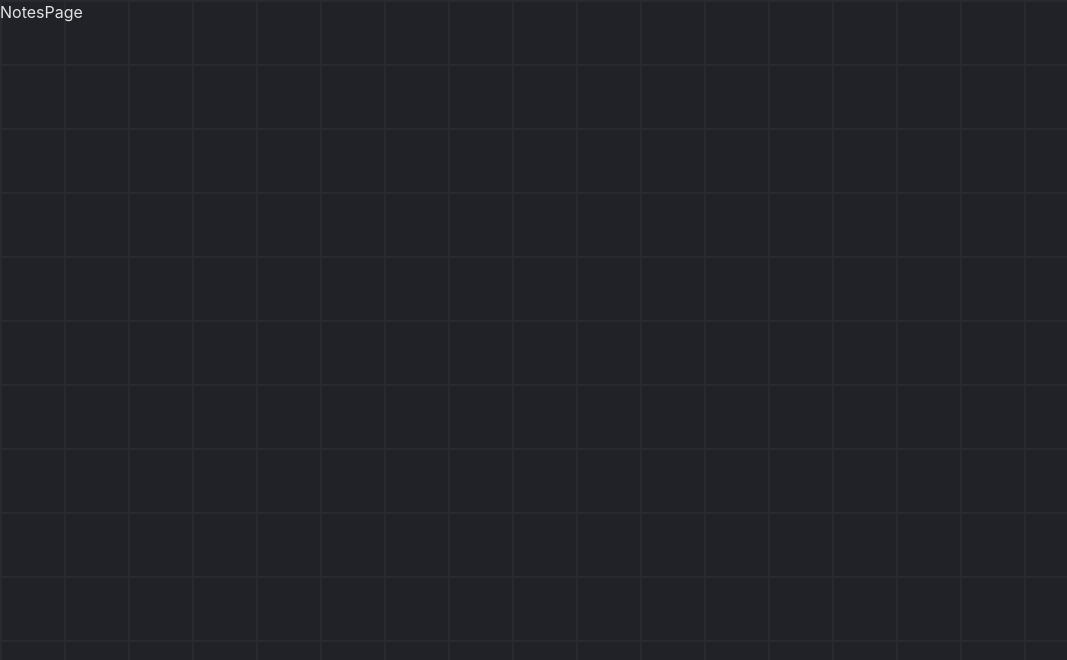
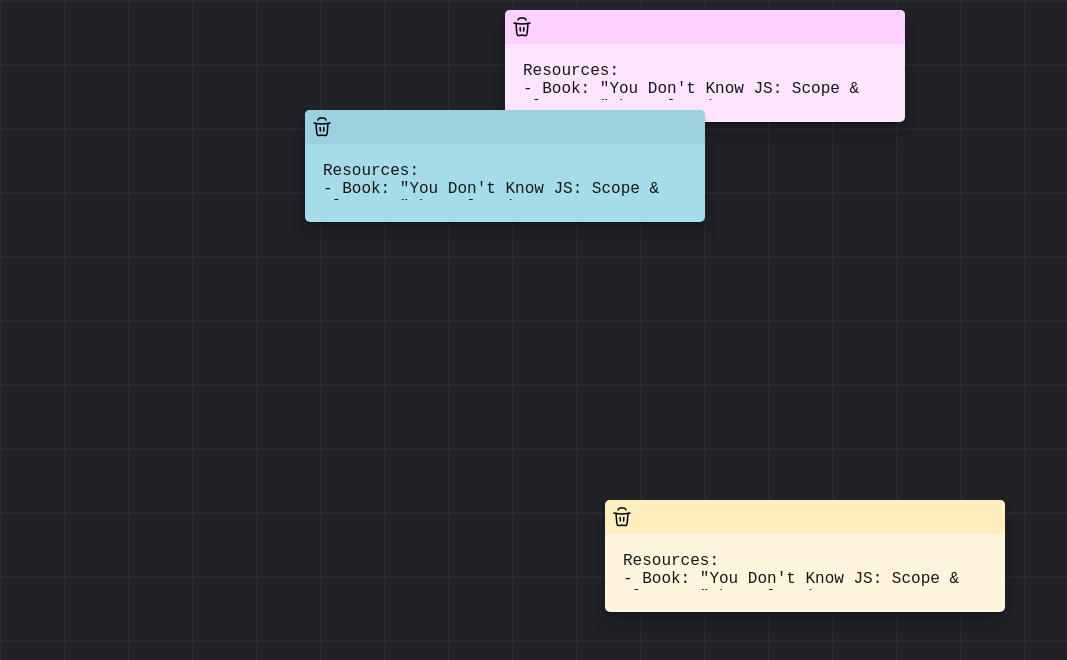
Before and after one commit to BirtukanDegu/StickyNote, a React (Vite) app: page / in a window 1280 px wide. Shown: the top 660 px of the page, without its empty margins (0-1067 px from the left). Built offline with nearby package versions, Linux system fonts and the light colour scheme.

Commit message:
Implement note card component

```diff
--- /dev/null
+++ b/src/assets/fakeData.js
@@ -0,0 +1,41 @@
+export const fakeData = [
+    {
+        $id: 1,
+        body: JSON.stringify(
+            'Resources:\n- Book: "You Don\'t Know JS: Scope & Closures" by Kyle Simpson.\n\n- Online Course: "JavaScript Patterns" on Udemy.\n\n- Articles:\n"Understanding JavaScript Closures" on Medium.\n\n"Mastering JavaScript Modules" on Dev.to.'
+        ),
+        colors: JSON.stringify({
+            id: "color-purple",
+            colorHeader: "#FED0FD",
+            colorBody: "#FEE5FD",
+            colorText: "#18181A",
+        }),
+        position: JSON.stringify({ x: 505, y: 10 }),
+    },
+    {
+        $id: 2,
+        body: JSON.stringify(
+            'Resources:\n- Book: "You Don\'t Know JS: Scope & Closures" by Kyle Simpson.\n\n- Online Course: "JavaScript Patterns" on Udemy.\n\n- Articles:\n"Understanding JavaScript Closures" on Medium.\n\n"Mastering JavaScript Modules" on Dev.to.'
+        ),
+        colors: JSON.stringify({
+            id: "color-blue",
+            colorHeader: "#9BD1DE",
+            colorBody: "#A6DCE9",
+            colorText: "#18181A",
+        }),
+        position: JSON.stringify({ x: 305, y: 110 }),
+    },
+    {
+        $id: 3,
+        body: JSON.stringify(
+            'Resources:\n- Book: "You Don\'t Know JS: Scope & Closures" by Kyle Simpson.\n\n- Online Course: "JavaScript Patterns" on Udemy.\n\n- Articles:\n"Understanding JavaScript Closures" on Medium.\n\n"Mastering JavaScript Modules" on Dev.to.'
+        ),
+        colors: JSON.stringify({
+            id: "color-yellow",
+            colorHeader: "#FFEFBE",
+            colorBody: "#FFF5DF",
+            colorText: "#18181A",
+        }),
+        position: JSON.stringify({ x: 605, y: 500 }),
+    },
+];
--- /dev/null
+++ b/src/components/NoteCard.jsx
@@ -0,0 +1,39 @@
+import React from 'react'
+import Trash from '../icons/Trash'
+
+const NoteCard = ({ note }) => {
+    const position = JSON.parse(note.position)
+    const colors = JSON.parse(note.colors)
+    const body = JSON.parse(note.body)
+
+    function autoGrow(textAreaRef) {
+        const { current } = textAreaRef;
+        current.style.height = "auto";
+        current.style.height = current.scrollHeight + "px";
+    }
+
+    return (
+        <div className='card'
+            style={{
+                backgroundColor: colors.colorBody,
+                left: `${position.x}px`,
+                top: `${position.y}px`,
+            }}
+        >
+            <div className="card-header" style={{backgroundColor: colors.colorHeader}}>
+                <Trash/>
+            </div>
+
+            <div className="card-body">
+                <textarea
+                    defaultValue={body}
+                    style={{color: colors.colorText}}
+                 >
+
+                </textarea>
+            </div>
+        </div>
+    )
+}
+
+export default NoteCard
--- /dev/null
+++ b/src/icons/Trash.jsx
@@ -0,0 +1,21 @@
+const Trash = ({ size = "24" }) => {
+    return (
+        <svg
+            xmlns="http://www.w3.org/2000/svg"
+            viewBox="0 0 24 24"
+            width={size}
+            height={size}
+            stroke="#000000"
+            fill="none"
+            strokeWidth="1.5"
+        >
+            <path d="m6 8 .668 8.681c.148 1.924.222 2.885.84 3.423.068.06.14.115.217.165.685.449 1.63.26 3.522-.118.36-.072.54-.108.721-.111h.064c.182.003.361.039.72.11 1.892.379 2.838.568 3.523.12.076-.05.15-.106.218-.166.617-.538.691-1.5.84-3.423L18 8"></path>
+            <path
+                strokeLinecap="round"
+                d="m10.151 12.5.245 3.492M13.849 12.5l-.245 3.492M4 8s4.851 1 8 1 8-1 8-1M8 5l.447-.894A2 2 0 0 1 10.237 3h3.527a2 2 0 0 1 1.789 1.106L16 5"
+            ></path>
+        </svg>
+    );
+};
+
+export default Trash;
--- a/src/index.css
+++ b/src/index.css
@@ -40,3 +40,49 @@
   position:relative;
   overflow: auto;
 }
+
+.card{
+  width: 400px;
+  border-radius: 5px;
+  cursor: pointer;
+  position: absolute;
+  box-shadow:
+  0 1px 1px hsl(0deg 0% 0% / 0.075),
+  0 2px 2px hsl(0deg 0% 0% / 0.075),
+  0 4px 4px hsl(0deg 0% 0% / 0.075),
+  0 8px 8px hsl(0deg 0% 0% / 0.075),
+  0 16px 16px hsl(0deg 0% 0% / 0.075)
+;
+}
+
+.card-header {
+  background-color: #9bd1de;
+  border-radius: 5px 5px 0 0;
+  display: flex;
+  justify-content: space-between;
+  align-items: center;
+  padding: 5px;
+}
+
+.card-body{
+  padding: 1em;
+  border-radius: 0 0 5px 5px;
+
+}
+
+.card-body textarea{
+  background-color: inherit;
+  border: none;
+  width: 100%;
+  height: 100%;
+  resize: none;
+  font-size: 16px;
+}
+
+textarea:focus{
+  background-color: inherit;
+  outline: none;
+  width: 100%;
+  height: 100%;
+
+}
--- a/src/pages/NotesPage.jsx
+++ b/src/pages/NotesPage.jsx
@@ -1,8 +1,14 @@
 import React from 'react'
+import { fakeData as notes } from '../assets/fakeData'
+import NoteCard from '../components/NoteCard'
 
 const NotesPage = () => {
   return (
-    <div>NotesPage</div>
+    <div>
+        {notes.map((note) => (
+            <NoteCard key={note.$id} note={note} />
+        ))}
+    </div>
   )
 }
 
```
